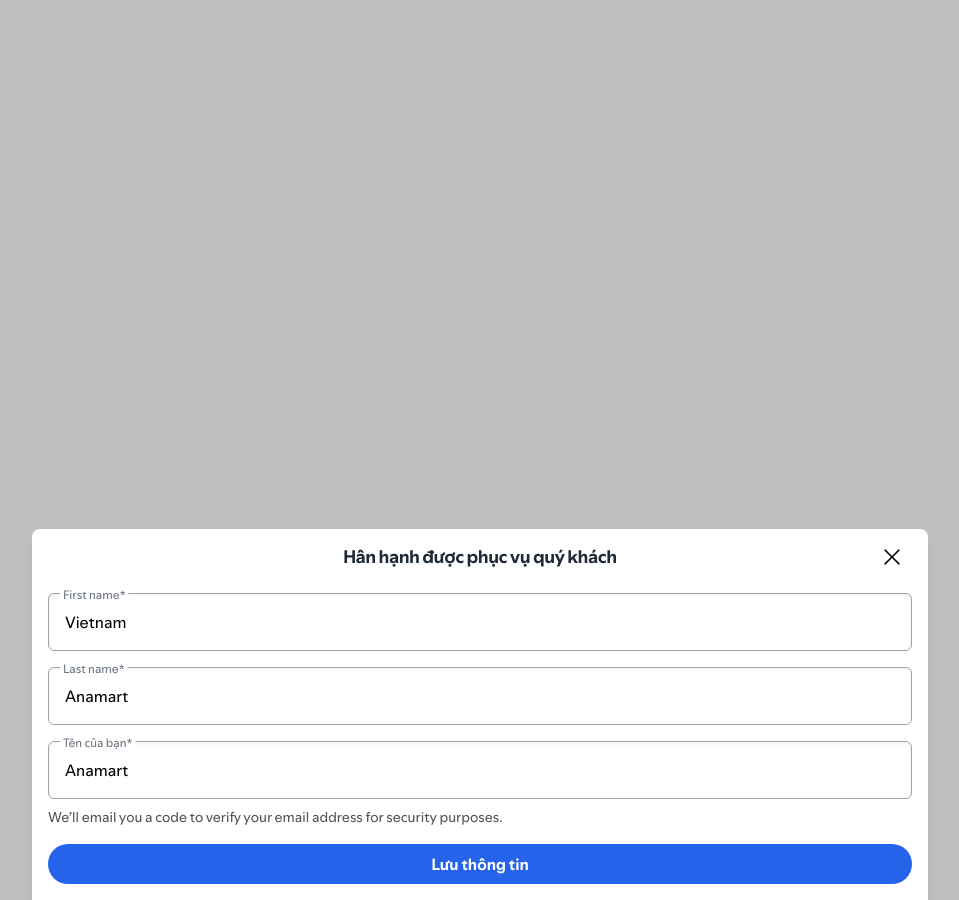
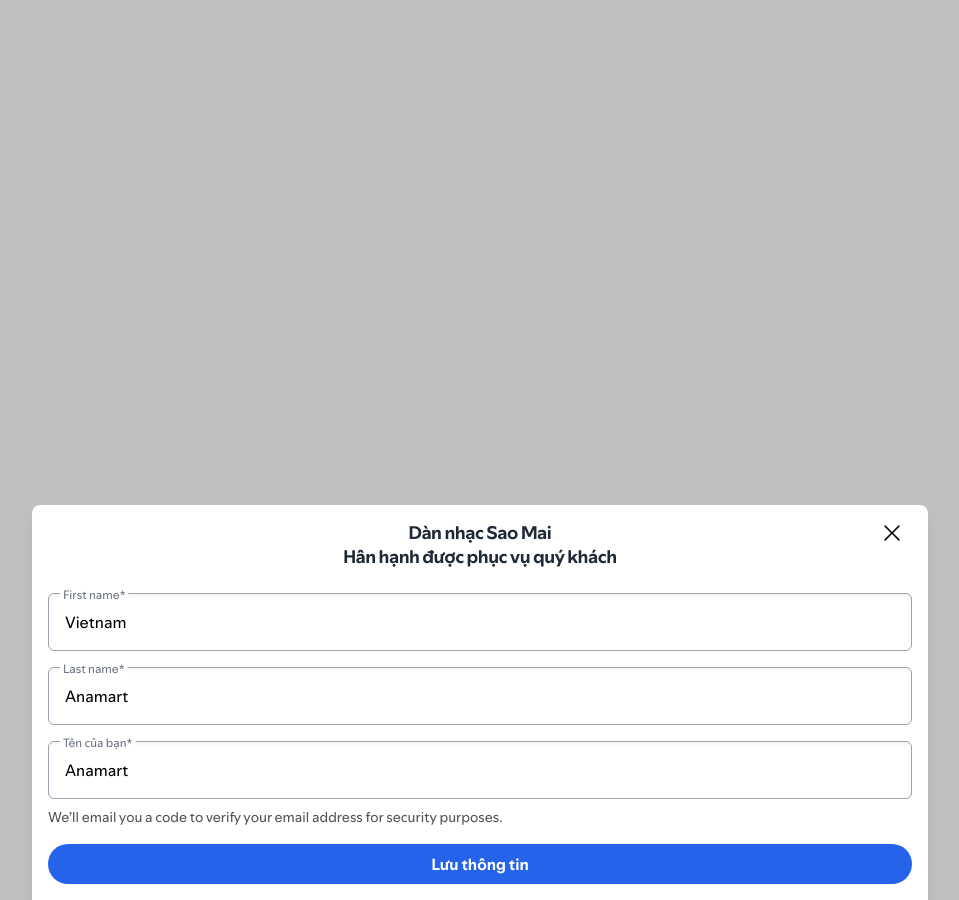
Before and after one commit to saomaidl/saomaidl.github.io, a Jekyll site: the page built from _pages/services.html, in a window 1280 px wide. Shown: the whole page, without its empty margins (160-1119 px from the left). Built offline with Jekyll 4.4.1, drawn with Linux system fonts in a browser that asks for light colours; nearby versions of some CDN libraries; a script that is not in the unit is left out.

Commit message:
Update infor.html

```diff
--- a/_includes/infor.html
+++ b/_includes/infor.html
@@ -10,7 +10,7 @@
                 <path fill-rule="evenodd" d="M3.05 3.05a.5.5 0 0 1 .707 0L8 7.293l4.243-4.243a.5.5 0 0 1 .707.707L8.707 8l4.243 4.243a.5.5 0 0 1-.707.707L8 8.707 3.757 12.95a.5.5 0 0 1-.707-.707L7.293 8 3.05 3.757a.5.5 0 0 1 0-.707Z"></path>
               </svg>
             </button>
-            <h2 class="text-gray-800 flex-grow text-lg leading-6 m-2 pt-0 pl-10 text-center" id="react-aria-fullName">Hân hạnh được phục vụ quý khách</h2>
+            <h2 class="text-gray-800 flex-grow text-lg leading-6 m-2 pt-0 pl-10 text-center" id="react-aria-fullName">Dàn nhạc Sao Mai<br>Hân hạnh được phục vụ quý khách</h2>
           </div>
           <div class="flex-1 overflow-y-auto">
             <div class="p-0 px-4 pb-4">
```
